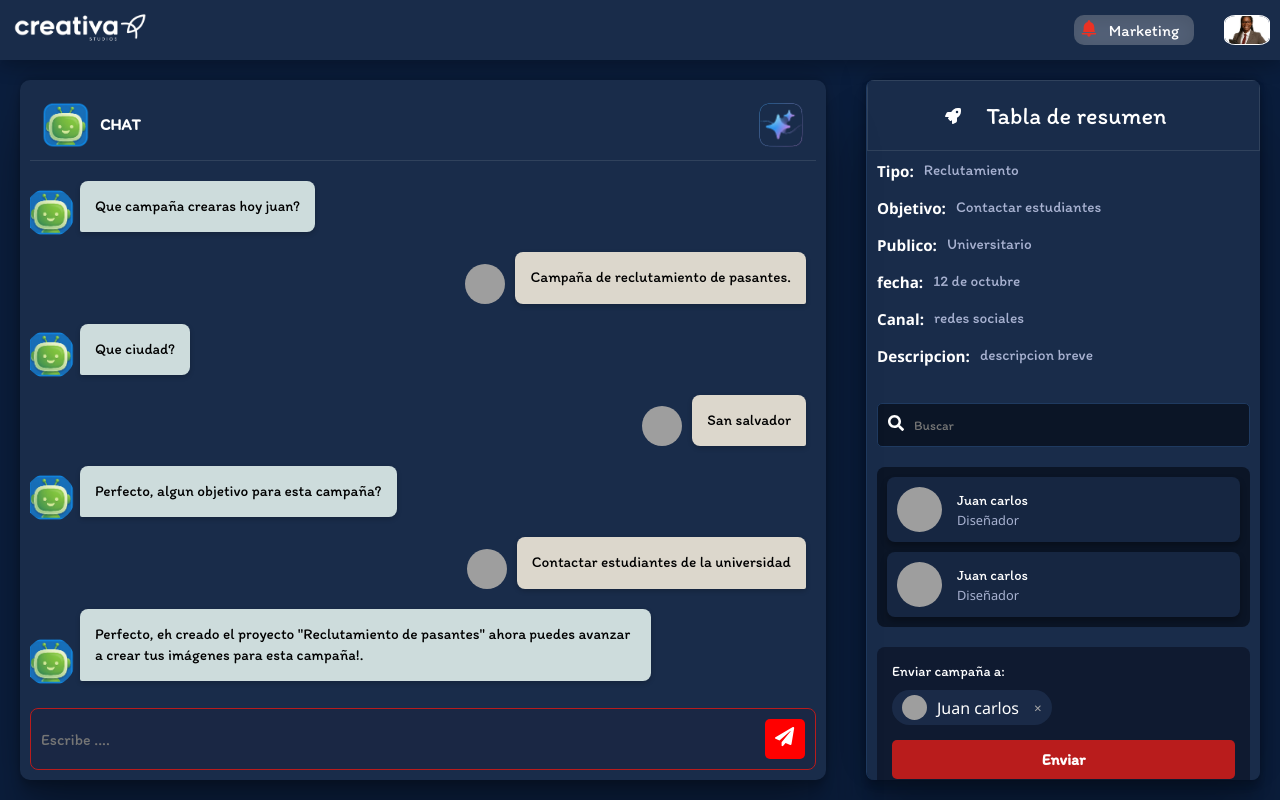
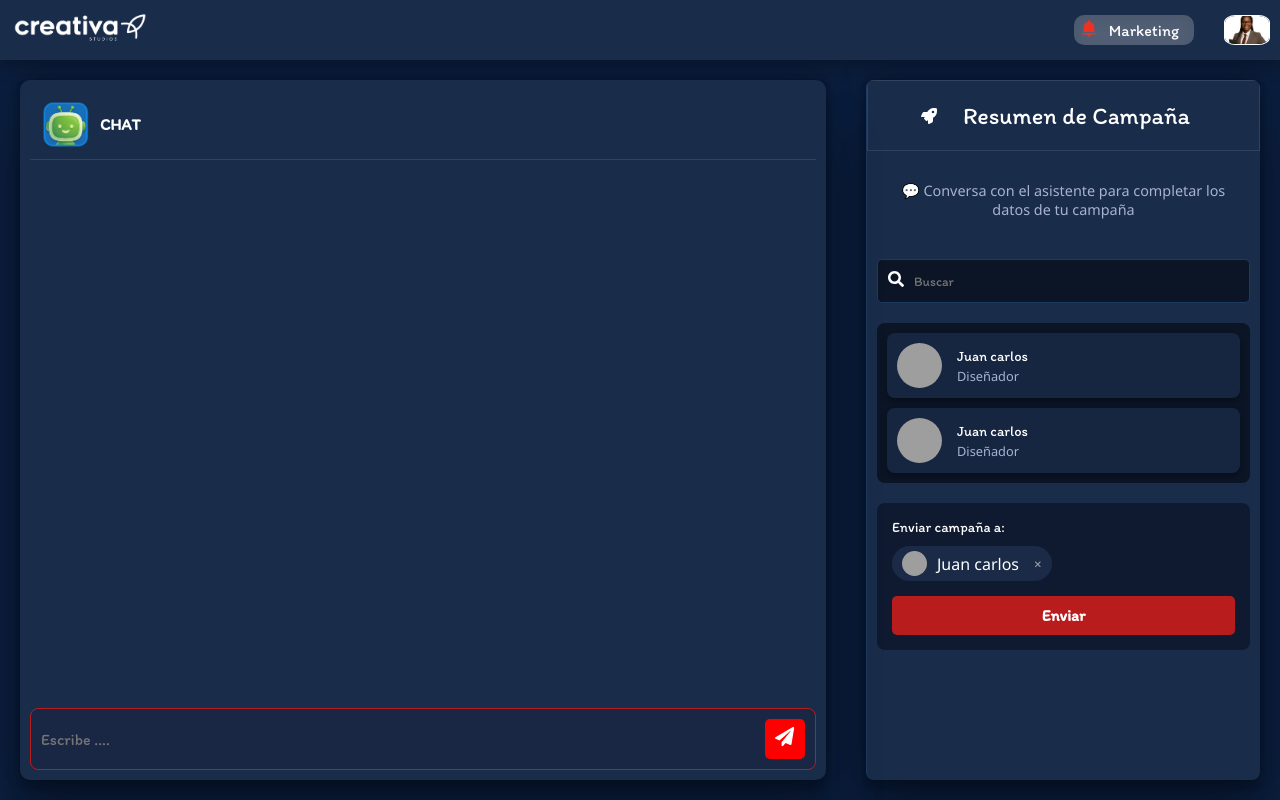
Before and after one commit to ErickTiznado/Creativa__FrontEnd, a React (Vite) app in the folder Front_end_chatIA/: page /chat in a window 1280 px wide. Built offline with nearby package versions, Linux system fonts and the light colour scheme; grey boxes are pictures that could not be loaded.

Commit message:
feat: Ontegracion con API

```diff
--- a/Front_end_chatIA/package.json
+++ b/Front_end_chatIA/package.json
@@ -10,10 +10,12 @@
     "preview": "vite preview"
   },
   "dependencies": {
+    "axios": "^1.13.2",
     "react": "^19.2.0",
     "react-dom": "^19.2.0",
     "react-icons": "^5.5.0",
-    "react-router-dom": "^7.12.0"
+    "react-router-dom": "^7.12.0",
+    "uuid": "^13.0.0"
   },
   "devDependencies": {
     "@eslint/js": "^9.39.1",
--- a/Front_end_chatIA/src/components/Chatbox/ChatSection.jsx
+++ b/Front_end_chatIA/src/components/Chatbox/ChatSection.jsx
@@ -1,20 +1,56 @@
-import React from 'react';
 import { FaPaperPlane, FaPlane, FaBars } from 'react-icons/fa';
 import logoChatbox from '../../assets/img/logoChatbox.png';
-import logostars from '../../assets/img/logostarts.png';
 import MessageBubble from './MessageBubble';
+import { handlesend } from '../../../functions/handlesend.js';
+import { useState } from 'react';
 
-const chatHistory = [
-  { id: 1, sender: 'bot', text: 'Que campaña crearas hoy juan?' },
-  { id: 2, sender: 'user', text: 'Campaña de reclutamiento de pasantes.' },
-  { id: 3, sender: 'bot', text: 'Que ciudad?' },
-  { id: 4, sender: 'user', text: 'San salvador' },
-  { id: 5, sender: 'bot', text: 'Perfecto, algun objetivo para esta campaña?' },
-  { id: 6, sender: 'user', text: 'Contactar estudiantes de la universidad' },
-  { id: 7, sender: 'bot', text: 'Perfecto, eh creado el proyecto "Reclutamiento de pasantes" ahora puedes avanzar a crear tus imágenes para esta campaña!.' },
-];
 
-const ChatSection = ({ onToggleSidebar }) => {
+
+
+
+
+const ChatSection = ({ onToggleSidebar, onBriefData }) => {
+
+  const [message, setMessage] = useState([]);
+  const [isLoading, setIsLoading] = useState(false);
+  const [inputText, setInputText] = useState('');
+
+  const handleSendMessage = async () => {
+    if (inputText.trim() === '') return;
+
+    const userMsg = { sender: 'user', text: inputText }
+
+    setMessage((prevMessage) => [...prevMessage, userMsg]);
+
+    setInputText('');
+    setIsLoading(true);
+
+    try {
+      const response = await handlesend(inputText);
+
+      if (response.success === true) {
+        const botMsg = { sender: 'bot', text: response.response }
+        setMessage((prevMessage) => [...prevMessage, botMsg]);
+
+      }
+      else {
+        const botMsg = { sender: 'bot', text: 'Error al procesar la solicitud' }
+        setMessage((prevMessage) => [...prevMessage, botMsg]);
+      }
+    } catch (error) {
+      console.error('Error en handleSendMessage:', error);
+      const botMsg = { sender: 'bot', text: 'Error de conexión. Intenta de nuevo.' }
+      setMessage((prevMessage) => [...prevMessage, botMsg]);
+    } finally {
+      setIsLoading(false);
+    }
+  }
+
+
+  const handleOnChange = (e) => {
+    setInputText(e.target.value)
+  }
+
   return (
     <section className="chat-section">
       <div className="chat-header-indicator">
@@ -26,19 +62,23 @@ const ChatSection = ({ onToggleSidebar }) => {
           <button className="toggle-btn" onClick={onToggleSidebar}>
             <FaBars />
           </button>
-          <img className="sparkles" src={logostars} alt="Stars Logo" />
         </div>
       </div>
 
       <div className="messages-list">
-        {chatHistory.map((msg) => (
-          <MessageBubble key={msg.id} sender={msg.sender} text={msg.text} />
+        {message.map((msg, index) => (
+          <MessageBubble key={index} sender={msg.sender} text={msg.text} />
         ))}
+        {isLoading === true && <div className='message-row msg-bot'>
+          <div className='bubble'>
+            Escribiendo...
+          </div>
+        </div>}
       </div>
 
       <div className="chat-input-area">
-        <input type="text" placeholder="Escribe ...." />
-        <button className="send-btn"><FaPaperPlane /></button>
+        <input type="text" value={inputText} placeholder="Escribe ...." onChange={handleOnChange} />
+        <button className="send-btn" onClick={handleSendMessage}><FaPaperPlane /></button>
       </div>
     </section>
   );
--- a/Front_end_chatIA/src/components/Chatbox/Chatbox.css
+++ b/Front_end_chatIA/src/components/Chatbox/Chatbox.css
@@ -1,14 +1,21 @@
 /* --- RESET & VARIABLES --- */
 :root {
-  --bg-dark: #0a192f;        /* Azul muy oscuro de fondo */
-  --bg-panel: #112240;       /* Azul un poco más claro para paneles */
-  --bg-header: #0d1b3e;      /* Azul header */
+  --bg-dark: #0a192f;
+  /* Azul muy oscuro de fondo */
+  --bg-panel: #112240;
+  /* Azul un poco más claro para paneles */
+  --bg-header: #0d1b3e;
+  /* Azul header */
   --text-white: #ffffff;
   --text-gray: #a8b2d1;
-  --accent-green: #64ffda;   /* Para iconos del bot */
-  --bubble-bot: #cddcdc;     /* Color burbuja bot (grisaceo/verde palido) */
-  --bubble-user: #dcd7cc;    /* Color burbuja usuario (beige) */
-  --accent-red: #b91c1c;     /* Botón enviar */
+  --accent-green: #64ffda;
+  /* Para iconos del bot */
+  --bubble-bot: #cddcdc;
+  /* Color burbuja bot (grisaceo/verde palido) */
+  --bubble-user: #dcd7cc;
+  /* Color burbuja usuario (beige) */
+  --accent-red: #b91c1c;
+  /* Botón enviar */
 }
 
 * {
@@ -42,7 +49,11 @@
   font-weight: bold;
   font-size: 1.2rem;
 }
-.logo span { font-weight: 300; opacity: 0.8; }
+
+.logo span {
+  font-weight: 300;
+  opacity: 0.8;
+}
 
 .header-actions {
   display: flex;
@@ -56,7 +67,8 @@
   color: #64ffda;
   font-size: 1.5rem;
   cursor: pointer;
-  display: none; /* Oculto por defecto */
+  display: none;
+  /* Oculto por defecto */
 }
 
 /* --- MAIN LAYOUT --- */
@@ -68,7 +80,8 @@
 
 /* --- CHAT SECTION (LEFT) --- */
 .chat-section {
-  flex: 2; /* Ocupa 2/3 del espacio */
+  flex: 2;
+  /* Ocupa 2/3 del espacio */
   margin: 20px;
   display: flex;
   flex-direction: column;
@@ -98,24 +111,29 @@
   flex-direction: column;
   gap: 20px;
 }
-.bot-header{
+
+.bot-header {
   display: flex;
   align-items: center;
   gap: 10px;
 }
-.bot-header span{
-   font-family: var(--font-Itim);
+
+.bot-header span {
+  font-family: var(--font-Itim);
 }
-.bot-icon{
+
+.bot-icon {
   width: 50px;
   height: auto;
   margin: 0;
 }
-.sparkles{
+
+.sparkles {
   width: 50px;
   height: auto;
   margin: 0;
 }
+
 /* Burbujas de chat */
 .message-row {
   display: flex;
@@ -130,7 +148,8 @@
 
 .msg-user {
   align-self: flex-end;
-  flex-direction: row-reverse; /* Avatar a la derecha */
+  flex-direction: row-reverse;
+  /* Avatar a la derecha */
 }
 
 .bubble {
@@ -138,20 +157,24 @@
   border-radius: 8px;
   font-size: 0.95rem;
   color: #000;
-  box-shadow: 0 2px 5px rgba(0,0,0,0.2);
+  box-shadow: 0 2px 5px rgba(0, 0, 0, 0.2);
   line-height: 1.4;
   font-family: var(--font-Itim);
 }
 
+
+
 .msg-bot .bubble {
   background-color: var(--bubble-bot);
-  border-bottom-left-radius: 2px; /* Efecto de cola */
+  border-bottom-left-radius: 2px;
+  /* Efecto de cola */
   font-family: var(--font-Itim);
 }
 
 .msg-user .bubble {
   background-color: var(--bubble-user);
-  border-bottom-right-radius: 2px; /* Efecto de cola */
+  border-bottom-right-radius: 2px;
+  /* Efecto de cola */
 }
 
 .avatar {
@@ -163,12 +186,22 @@
   justify-content: center;
   font-size: 1.2rem;
 }
-.bot-avatar img{
+
+.bot-avatar img {
   width: 50px;
   border-radius: 50%;
 }
-.bot-avatar { background: #4caf50; border: 2px solid #fff; }
-.user-avatar img { width: 100%; height: 100%; border-radius: 50%; }
+
+.bot-avatar {
+  background: #4caf50;
+  border: 2px solid #fff;
+}
+
+.user-avatar img {
+  width: 100%;
+  height: 100%;
+  border-radius: 50%;
+}
 
 /* Input area */
 .chat-input-area {
@@ -204,7 +237,8 @@
 
 /* --- SIDEBAR (RIGHT) --- */
 .sidebar {
-  flex: 1; /* Ocupa 1/3 del espacio */
+  flex: 1;
+  /* Ocupa 1/3 del espacio */
   background-color: #192C4A;
   margin: 20px;
   border-left: 1px solid #1f3a60;
@@ -221,8 +255,9 @@
   align-items: center;
   gap: 10px;
   color: white;
-  background-color:#192C4A;
-  border: 1px solid rgba(255, 255, 255, 0.1);;
+  background-color: #192C4A;
+  border: 1px solid rgba(255, 255, 255, 0.1);
+  ;
 }
 
 .close-sidebar-btn {
@@ -242,25 +277,42 @@
 
 .summary-list {
   list-style: none;
-  padding: 10px;
+  padding: 15px;
 }
 
-.summary-list li {
-  margin-bottom: 15px;
-  font-size: 0.95rem;
-  display: flex;
-  gap: 10px;
+.summary-item {
+  padding: 8px 0;
+  border-bottom: 1px solid rgba(255, 255, 255, 0.1);
+}
+
+.summary-item:last-child {
+  border-bottom: none;
+}
+
+.summary-label {
+  display: block;
+  font-size: 1rem;
+  color: var(--text-white);
+  margin-bottom: 2px;
+  font-weight: bold;
+
+}
+
+.summary-value {
+  font-size: 0.85rem;
+  color: var(--text-white);
   font-family: var(--font-Itim);
 }
 
-.summary-list strong {
-  display: block;
-  color: var(--text-white);
-  margin-bottom: 2px;
+.empty-message {
+  padding: 15px;
+  text-align: center;
 }
 
-.summary-list li {
+.empty-message p {
   color: var(--text-gray);
+  font-size: 0.9rem;
+  margin: 0;
 }
 
 /* Search bar */
@@ -274,6 +326,7 @@
   gap: 10px;
   border: 1px solid #1f3a60;
 }
+
 .search-bar input {
   background: transparent;
   border: none;
@@ -282,11 +335,13 @@
   outline: none;
   font-family: var(--font-Itim);
 }
-.box-users{
-  background-color:#0b1526 ;
+
+.box-users {
+  background-color: #0b1526;
   margin: 10px;
   border-radius: 8px;
 }
+
 /* User Card */
 .user-card {
   background: #162641;
@@ -296,7 +351,7 @@
   display: flex;
   align-items: center;
   gap: 15px;
-  box-shadow: 0 4px 6px rgba(0,0,0,0.3);
+  box-shadow: 0 4px 6px rgba(0, 0, 0, 0.3);
   font-family: var(--font-Itim);
 }
 
@@ -306,12 +361,20 @@
   border-radius: 50%;
 }
 
-.user-info h4 { font-size: 0.9rem; margin-bottom: 2px; }
-.user-info p { font-size: 0.8rem; color: var(--text-gray); }
+.user-info h4 {
+  font-size: 0.9rem;
+  margin-bottom: 2px;
+}
+
+.user-info p {
+  font-size: 0.8rem;
+  color: var(--text-gray);
+}
 
 /* Send Action Area */
 .send-action-area {
-  margin-top: auto; /* Empuja esto al final si hay espacio */
+  margin-top: auto;
+  /* Empuja esto al final si hay espacio */
   background: #0f1a30;
   padding: 15px;
   margin: 10px;
@@ -338,8 +401,19 @@
   font-family: var(--font-Itim);
 }
 
-.recipient-tag img { width: 25px; height: 25px; border-radius: 50%; }
-.close-tag { background: none; border: none; color: #aaa; cursor: pointer; margin-left: 5px;}
+.recipient-tag img {
+  width: 25px;
+  height: 25px;
+  border-radius: 50%;
+}
+
+.close-tag {
+  background: none;
+  border: none;
+  color: #aaa;
+  cursor: pointer;
+  margin-left: 5px;
+}
 
 .main-cta-btn {
   width: 100%;
@@ -360,21 +434,20 @@
 
 /* Estilos de scroll para chat */
 .messages-list::-webkit-scrollbar {
-  width: 8px;
+  width: 4px;
 }
 
 .messages-list::-webkit-scrollbar-track {
-  background: #1a2744;
-  border-radius: 4px;
+  background: transparent;
 }
 
 .messages-list::-webkit-scrollbar-thumb {
-  background: #64ffda;
-  border-radius: 4px;
+  background: rgba(255, 255, 255, 0.2);
+  border-radius: 2px;
 }
 
 .messages-list::-webkit-scrollbar-thumb:hover {
-  background: #4caf50;
+  background: rgba(255, 255, 255, 0.3);
 }
 
 /* Estilos de scroll para sidebar */
@@ -399,11 +472,14 @@
 /* Responsive */
 @media (max-width: 800px) {
   .toggle-btn {
-    display: block; /* Visible en ≤800px */
+    display: block;
+    /* Visible en ≤800px */
   }
+
   .sidebar {
     display: none;
   }
+
   .sidebar.open {
     display: block;
     position: fixed;
--- a/Front_end_chatIA/src/components/Chatbox/MessageBubble.jsx
+++ b/Front_end_chatIA/src/components/Chatbox/MessageBubble.jsx
@@ -5,7 +5,7 @@ const MessageBubble = ({ sender, text }) => {
   const isBot = sender === 'bot';
   return (
     <div className={`message-row ${isBot ? 'msg-bot' : 'msg-user'}`}>
-      {isBot && <div className="avatar bot-avatar"><img src={logoChatbox} alt="Bot" /></div>}
+      {isBot && <div className="">{/*<img src={logoChatbox} alt="Bot" />*/}</div>}
       <div className="bubble">
         {text}
       </div>
--- a/Front_end_chatIA/src/components/Chatbox/Sidebar.jsx
+++ b/Front_end_chatIA/src/components/Chatbox/Sidebar.jsx
@@ -1,32 +1,49 @@
 import React from 'react';
 import { FaRocket, FaSearch, FaTimes } from 'react-icons/fa';
 
-const summaryData = [
-  { label: 'Tipo', value: 'Reclutamiento' },
-  { label: 'Objetivo', value: 'Contactar estudiantes' },
-  { label: 'Publico', value: 'Universitario' },
-  { label: 'fecha', value: '12 de octubre' },
-  { label: 'Canal', value: 'redes sociales' },
-  { label: 'Descripcion', value: 'descripcion breve' },
-];
 
-const Sidebar = ({ className, onToggle }) => {
+const Sidebar = ({ className, onToggle, briefData = [] }) => {
+  const summaryData = Array.isArray(briefData) ? briefData : [];
+
+  // Mapeo de labels técnicos a nombres amigables en español
+  const labelTranslations = {
+    nombre_campaing: 'Nombre de campaña',
+    ContentType: 'Tipo de contenido',
+    Description: 'Descripción',
+    Objective: 'Objetivo',
+    observations: 'Observaciones',
+    publishing_channel: 'Canal de publicación',
+    fechaPublicacion: 'Fecha de publicación'
+  };
+
+  // Función para obtener el label traducido
+  const getTranslatedLabel = (key) => {
+    return labelTranslations[key] || key;
+  };
+
   return (
     <aside className={`sidebar ${className}`}>
       <div className="sidebar-header">
-        <FaRocket /> <h3>Tabla de resumen</h3>
+        <FaRocket /> <h3>Resumen de Campaña</h3>
         <button className="close-sidebar-btn" onClick={onToggle}>
           <FaTimes />
         </button>
       </div>
 
-      <ul className="summary-list">
-        {summaryData.map((item, index) => (
-          <li key={index}>
-            <strong>{item.label}:</strong> {item.value}
-          </li>
-        ))}
-      </ul>
+      <div className="summary-list">
+        {summaryData.length > 0 ? (
+          summaryData.map((item, index) => (
+            <div key={index} className="summary-item">
+              <span className="summary-label">{getTranslatedLabel(item.label)}</span>
+              <span className="summary-value">{item.value}</span>
+            </div>
+          ))
+        ) : (
+          <div className="empty-message">
+            <p>💬 Conversa con el asistente para completar los datos de tu campaña</p>
+          </div>
+        )}
+      </div>
 
       <div className="search-bar">
         <span className="icon"><FaSearch /></span>
--- a/Front_end_chatIA/src/pages/ChatPage.jsx
+++ b/Front_end_chatIA/src/pages/ChatPage.jsx
@@ -6,6 +6,7 @@ import '../components/Chatbox/Chatbox.css';
 
 function ChatPage() {
     const [isSidebarOpen, setIsSidebarOpen] = useState(window.innerWidth > 800);
+    const [briefData, setBriefData] = useState([]);
 
     useEffect(() => {
         const handleResize = () => {
@@ -23,12 +24,40 @@ function ChatPage() {
         setIsSidebarOpen(!isSidebarOpen);
     };
 
+    const handleBriefData = (newData) => {
+        console.log('📥 handleBriefData recibió:', newData);
+
+        // Convertir objeto plano { key: value } a array de { label, value }
+        setBriefData((prevBriefData) => {
+            const updatedData = [...prevBriefData];
+
+            Object.entries(newData).forEach(([key, value]) => {
+                if (value && value !== "") {
+                    const existingIndex = updatedData.findIndex(item => item.label === key);
+
+                    if (existingIndex !== -1) {
+                        updatedData[existingIndex].value = value;
+                    } else {
+                        updatedData.push({ label: key, value: value });
+                    }
+                }
+            });
+
+            console.log('📋 briefData actualizado:', updatedData);
+            return updatedData;
+        });
+    };
+
     return (
         <div className="app-container">
             <Navbar />
             <main className="main-layout">
-                <ChatSection onToggleSidebar={toggleSidebar} />
-                {isSidebarOpen && <Sidebar className={window.innerWidth <= 800 ? 'open' : ''} onToggle={toggleSidebar} />}
+                <ChatSection onToggleSidebar={toggleSidebar} onBriefData={handleBriefData} />
+                {isSidebarOpen && <Sidebar
+                    briefData={briefData}
+                    className={window.innerWidth <= 800 ? 'open' : ''}
+                    onToggle={toggleSidebar}
+                />}
             </main>
         </div>
     );
```
Also changed, not shown: Front_end_chatIA/src/components/Chatbox/Chatbox.jsx (+46 -3 lines), 2 other files (tests, documents, lock files or other folders).
